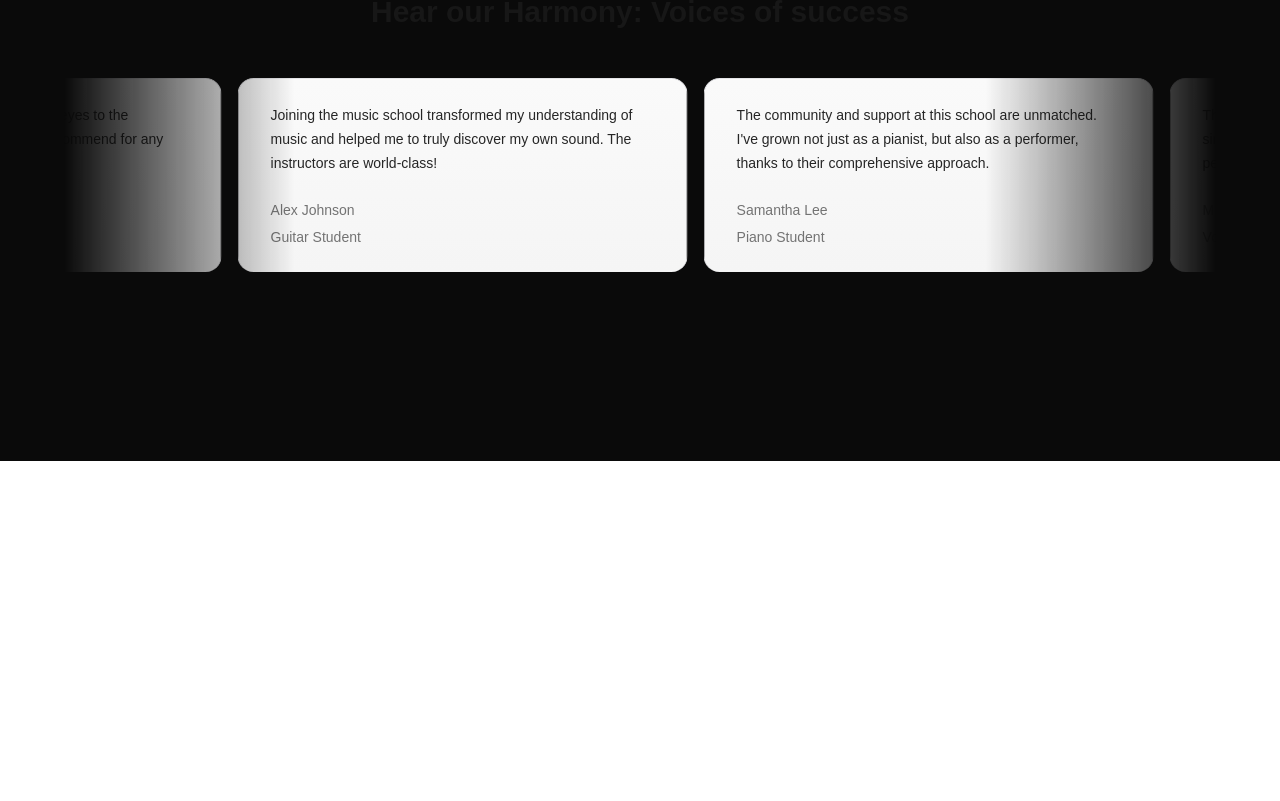
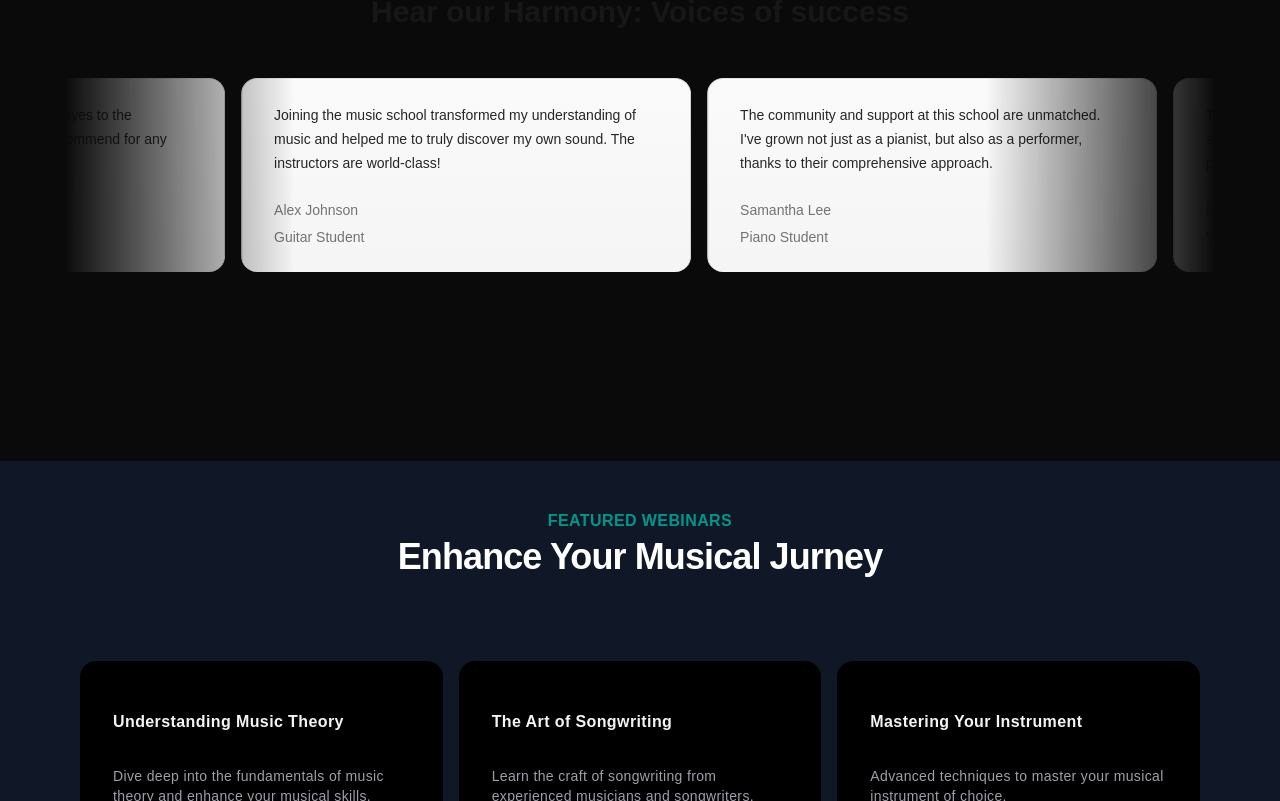
Before and after one commit to amansharma264/Explore-Next-Js-, a Next.js app: page / in a window 1280 px wide. Shown: the part 1999-2800 px from the top of the page. Before the commit the page ends 2460 px from the top, so only its background shows below. Built offline with nearby package versions, Linux system fonts and the light colour scheme.

Commit message:
update code

```diff
--- a/app/page.tsx
+++ b/app/page.tsx
@@ -1,6 +1,7 @@
 import FeaturedCurses from "@/src/components/FeaturedCurses";
 import MusicSchoolTestimonials from "@/src/components/TestimonialCards";
 import HeroSection from "@/src/components/ui/HeroSection";
+import UpcomingWebinar from "@/src/components/UpcomingWebinar";
 import WhyChooseUs from "@/src/components/WhyChooseUs";
 import { main } from "motion/react-client";
 
@@ -12,7 +13,7 @@
       <FeaturedCurses />
       <WhyChooseUs />
       <MusicSchoolTestimonials />
-
+      <UpcomingWebinar />
     </main>
   );
 }
--- /dev/null
+++ b/src/components/UpcomingWebinar.tsx
@@ -0,0 +1,83 @@
+'use client'
+import Link from "next/link"
+import { HoverEffect } from "./ui/card-hover-effect";
+
+function UpcomingWebinar() {
+
+    const featuredWebinars = [
+    {
+      title: 'Understanding Music Theory',
+      description:
+        'Dive deep into the fundamentals of music theory and enhance your musical skills.',
+      slug: 'understanding-music-theory',
+      isFeatured: true,
+    },
+    {
+      title: 'The Art of Songwriting',
+      description:
+        'Learn the craft of songwriting from experienced musicians and songwriters.',
+      slug: 'the-art-of-songwriting',
+      isFeatured: true,
+    },
+    {
+      title: 'Mastering Your Instrument',
+      description:
+        'Advanced techniques to master your musical instrument of choice.',
+      slug: 'mastering-your-instrument',
+      isFeatured: true,
+    },
+    {
+      title: 'Music Production Essentials',
+      description:
+        'Get started with music production with this comprehensive overview.',
+      slug: 'music-production-essentials',
+      isFeatured: true,
+    },
+    // Added two more webinars
+    {
+      title: 'Live Performance Techniques',
+      description:
+        'Enhance your live performance skills with expert tips and strategies.',
+      slug: 'live-performance-techniques',
+      isFeatured: true,
+    },
+    {
+      title: 'Digital Music Marketing',
+      description:
+        'Learn how to promote your music effectively in the digital age.',
+      slug: 'digital-music-marketing',
+      isFeatured: true,
+    },
+  ];
+
+  return (
+    <div className="p-12 bg-gray-900">
+        <div className="max-w-7xl mx-auto px-4 sm:px-6">
+            <div className="text-center">
+                <h2 className="text-base text-teal-600 font-semibold tracking-wide uppercase">FEATURED WEBINARS</h2>
+                <p className="mt-2 text-3xl leading-8 font-extrabold tracking-tight text-white sm:text-4xl">Enhance Your Musical Jurney</p>
+            </div>
+            <div className="mt-10">
+                <HoverEffect
+                items={featuredWebinars.map(webinar => (
+                    {
+                        title: webinar.title,
+                        description: webinar.description,
+                        link: '/'
+                    }
+                ))}
+                />
+                </div>
+            <div className="mt-10 text-center">
+                <Link href={"/"}
+                className="px-4 py-2 rounded border border-neutral-600 text-neutral-700 bg-white hover:bg-gray-100 transition duration-200"
+                >
+                View All Webinars
+                </Link>
+            </div>
+        </div>
+        </div>
+  )
+}
+
+export default UpcomingWebinar
--- /dev/null
+++ b/src/components/ui/card-hover-effect.tsx
@@ -0,0 +1,111 @@
+import { cn } from "../../lib/utils";
+import { AnimatePresence, motion } from "motion/react";
+
+import { useState } from "react";
+
+export const HoverEffect = ({
+  items,
+  className,
+}: {
+  items: {
+    title: string;
+    description: string;
+    link: string;
+  }[];
+  className?: string;
+}) => {
+  let [hoveredIndex, setHoveredIndex] = useState<number | null>(null);
+
+  return (
+    <div
+      className={cn(
+        "grid grid-cols-1 md:grid-cols-2  lg:grid-cols-3  py-10",
+        className
+      )}
+    >
+      {items.map((item, idx) => (
+        <a
+          href={item?.link}
+          key={item?.link}
+          className="relative group  block p-2 h-full w-full"
+          onMouseEnter={() => setHoveredIndex(idx)}
+          onMouseLeave={() => setHoveredIndex(null)}
+        >
+          <AnimatePresence>
+            {hoveredIndex === idx && (
+              <motion.span
+                className="absolute inset-0 h-full w-full bg-neutral-200 dark:bg-slate-800/[0.8] block  rounded-3xl"
+                layoutId="hoverBackground"
+                initial={{ opacity: 0 }}
+                animate={{
+                  opacity: 1,
+                  transition: { duration: 0.15 },
+                }}
+                exit={{
+                  opacity: 0,
+                  transition: { duration: 0.15, delay: 0.2 },
+                }}
+              />
+            )}
+          </AnimatePresence>
+          <Card>
+            <CardTitle>{item.title}</CardTitle>
+            <CardDescription>{item.description}</CardDescription>
+          </Card>
+        </a>
+      ))}
+    </div>
+  );
+};
+
+export const Card = ({
+  className,
+  children,
+}: {
+  className?: string;
+  children: React.ReactNode;
+}) => {
+  return (
+    <div
+      className={cn(
+        "rounded-2xl h-full w-full p-4 overflow-hidden bg-black border border-transparent dark:border-white/[0.2] group-hover:border-slate-700 relative z-20",
+        className
+      )}
+    >
+      <div className="relative z-50">
+        <div className="p-4">{children}</div>
+      </div>
+    </div>
+  );
+};
+export const CardTitle = ({
+  className,
+  children,
+}: {
+  className?: string;
+  children: React.ReactNode;
+}) => {
+  return (
+    <h4 className={cn("text-zinc-100 font-bold tracking-wide mt-4", className)}>
+      {children}
+    </h4>
+  );
+};
+export const CardDescription = ({
+  className,
+  children,
+}: {
+  className?: string;
+  children: React.ReactNode;
+}) => {
+  return (
+    <p
+      className={cn(
+        "mt-8 text-zinc-400 tracking-wide leading-relaxed text-sm",
+        className
+      )}
+    >
+      {children}
+    </p>
+  );
+};
```
